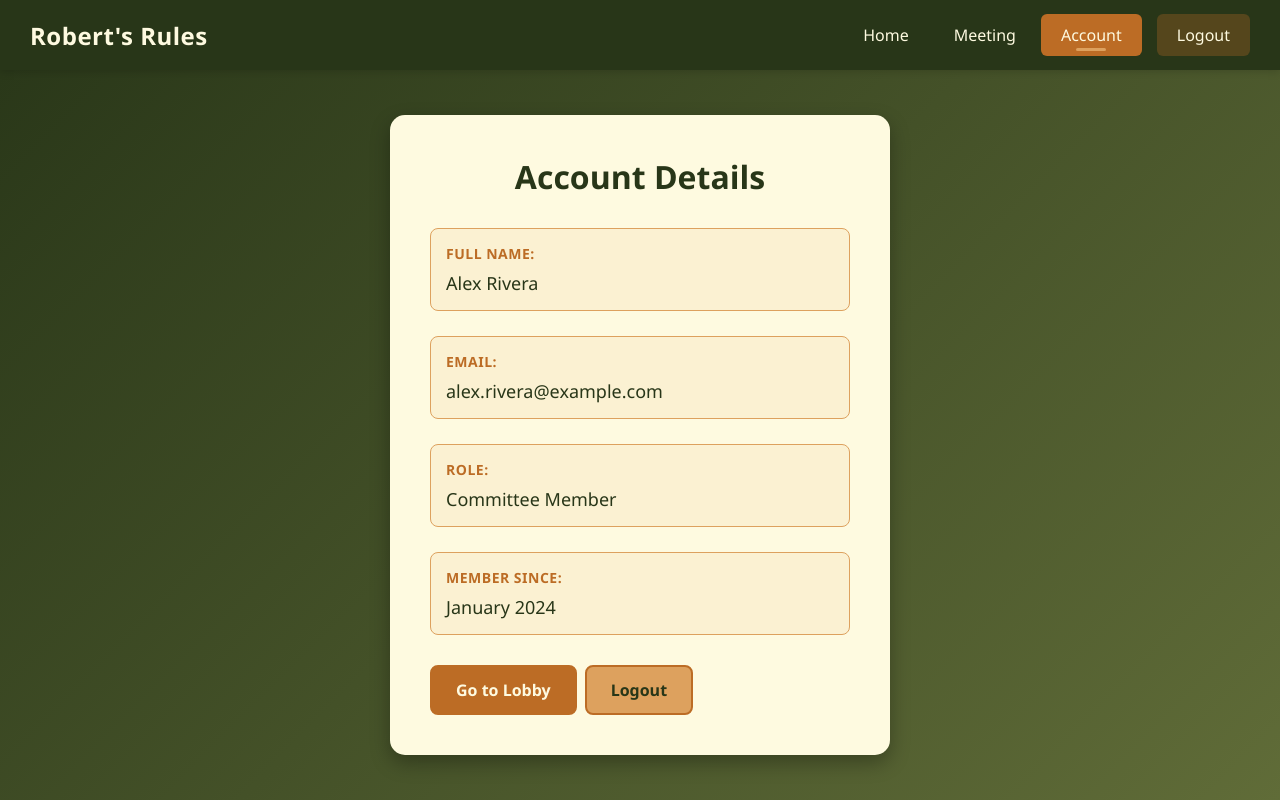
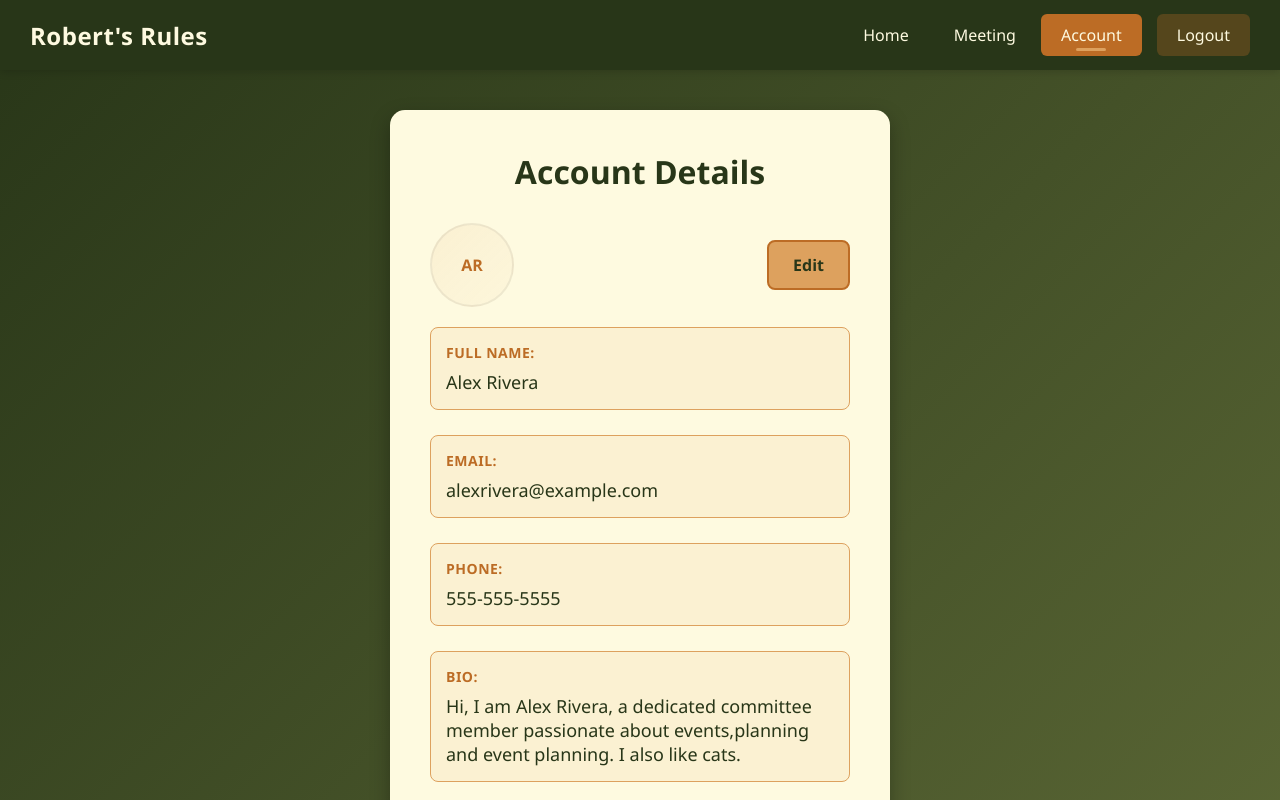
Before and after one commit to peytongolden/CSCI432_FinalProject, a React (Vite) app: page /account in a window 1280 px wide. Shown: the top 800 px of the page. Built offline with nearby package versions, Linux system fonts and the light colour scheme.

Commit message:
Expanded account details and created edit function

```diff
--- a/src/pages/AccountDetails.css
+++ b/src/pages/AccountDetails.css
@@ -33,3 +33,69 @@
   color: var(--pakistan-green);
   margin: 0;
 }
+
+/* Avatar + header area */
+.account-header {
+  display: flex;
+  align-items: center;
+  justify-content: space-between;
+  gap: 1rem;
+  margin-bottom: 20px;
+}
+
+.avatar {
+  width: 84px;
+  height: 84px;
+  border-radius: 999px;
+  background: linear-gradient(135deg, rgba(221,161,94,0.1), rgba(221,161,94,0.04));
+  display: flex;
+  align-items: center;
+  justify-content: center;
+  overflow: hidden;
+  border: 2px solid rgba(0,0,0,0.06);
+}
+
+.avatar img {
+  width: 100%;
+  height: 100%;
+  object-fit: cover;
+}
+
+.avatar-fallback {
+  font-weight: 700;
+  color: var(--tigers-eye);
+}
+
+.account-actions button {
+  margin-left: 8px;
+}
+
+/* Form inputs */
+.info-row input[type="text"],
+.info-row input[type="email"],
+.info-row input[type="tel"],
+.info-row textarea {
+  width: 100%;
+  padding: 8px 10px;
+  border: 1px solid rgba(0,0,0,0.08);
+  border-radius: 6px;
+  font-size: 16px;
+}
+
+.info-row textarea { resize: vertical; }
+
+.file-row input[type="file"] {
+  margin-top: 8px;
+}
+
+.file-preview {
+  margin-top: 8px;
+}
+
+.file-preview img { max-width: 160px; border-radius: 6px; display: block; }
+
+.field-error {
+  color: #b00020;
+  margin-top: 6px;
+  font-size: 13px;
+}
--- a/src/pages/AccountDetails.jsx
+++ b/src/pages/AccountDetails.jsx
@@ -1,4 +1,4 @@
-import { useState } from 'react'
+import { useState, useEffect } from 'react'
 import { useNavigate } from 'react-router-dom'
 import './Login.css'
 import './AccountDetails.css'
@@ -6,12 +6,80 @@ import Navigation from '../components/Navigation'
 
 function AccountDetails() {
   const navigate = useNavigate()
-  const [userInfo] = useState({
-    name: 'Alex Rivera',
-    email: 'alex.rivera@example.com',
-    role: 'Committee Member',
-    joinDate: 'January 2024'
+  // Load persisted user info from localStorage, fallback to defaults
+  const [userInfo, setUserInfo] = useState(() => {
+    try {
+      const raw = localStorage.getItem('userInfo')
+      if (raw) return JSON.parse(raw)
+    } catch (e) {
+      console.error('Failed to parse stored user info', e)
+    }
+
+    return {
+      name: 'Alex Rivera',
+      email: 'alexrivera@example.com',
+      role: 'Committee Member',
+      joinDate: 'January 2024',
+      phone: '555-555-5555',
+      bio: 'Hi, I am Alex Rivera, a dedicated committee member passionate about events,'+
+      'planning and event planning. I also like cats.',
+      avatar: '' // base64 data URL or remote URL
+    }
   })
+
+  const [editing, setEditing] = useState(false)
+  const [form, setForm] = useState(userInfo)
+  const [errors, setErrors] = useState({})
+
+  useEffect(() => {
+    setForm(userInfo)
+  }, [userInfo])
+
+  // Validation helpers
+  const validateEmail = (email) => {
+    if (!email) return 'Email is required.'
+    const emailPattern = /^[^\s@]+@[^\s@]+\.[^\s@]+$/
+    if (!emailPattern.test(email)) return 'Please enter a valid email address.'
+    return ''
+  }
+
+  const countDigits = (s) => (s ? (s.match(/\d/g) || []).length : 0)
+  const validatePhone = (phone) => {
+    if (!phone) return '' // optional
+    const digits = countDigits(phone)
+    if (digits < 10) return 'Please enter a valid phone number (at least 10 digits).'
+    if (digits > 15) return 'Phone number looks too long.'
+    return ''
+  }
+
+  // Format phone into dashed groups (simple, client-side):
+  // - 10 digits => 123-456-7890
+  // - 11 digits => 1-234-567-8901
+  // - fewer than 4 digits => as-is
+  // - 4-6 => 123-456
+  const formatPhone = (raw) => {
+    if (!raw) return ''
+    const digits = ('' + raw).replace(/\D/g, '')
+    if (digits.length <= 3) return digits
+    if (digits.length <= 6) return `${digits.slice(0,3)}-${digits.slice(3)}`
+    if (digits.length <= 10) return `${digits.slice(0,3)}-${digits.slice(3,6)}-${digits.slice(6)}`
+    // more than 10 => place country prefix before the usual groups
+    const ccLen = digits.length - 10
+    const cc = digits.slice(0, ccLen)
+    const rest = digits.slice(ccLen)
+    return `${cc}-${rest.slice(0,3)}-${rest.slice(3,6)}-${rest.slice(6)}`
+  }
+
+  // Live-validate email & phone while editing
+  useEffect(() => {
+    if (!editing) return
+    const next = {}
+    const emailErr = validateEmail(form.email)
+    if (emailErr) next.email = emailErr
+    const phoneErr = validatePhone(form.phone)
+    if (phoneErr) next.phone = phoneErr
+    setErrors(next)
+  }, [form.email, form.phone, editing])
 
   return (
     <>
@@ -23,14 +91,95 @@ function AccountDetails() {
           <h2 className="section-title">Account Details</h2>
 
           <div className="account-info">
+            <div className="account-header">
+              <div className="avatar">
+                {form.avatar ? (
+                  <img src={form.avatar} alt={`${form.name} avatar`} />
+                ) : (
+                  <div className="avatar-fallback">{(form.name || 'U').split(' ').map(n=>n[0]).slice(0,2).join('')}</div>
+                )}
+              </div>
+
+              <div className="account-actions">
+                {!editing ? (
+                  <button onClick={() => setEditing(true)}>Edit</button>
+                ) : (
+                  <>
+                    <button
+                      className="primary"
+                      onClick={() => {
+                          // Ensure phone is formatted before validating/saving
+                          const formattedPhone = formatPhone(form.phone)
+                          const emailErr = validateEmail(form.email)
+                          const phoneErr = validatePhone(formattedPhone)
+                          const next = {}
+                          if (emailErr) next.email = emailErr
+                          if (phoneErr) next.phone = phoneErr
+                          setErrors(next)
+                          if (Object.keys(next).length > 0) return
+
+                          const updated = { ...form, phone: formattedPhone }
+                          setUserInfo(updated)
+                          try { localStorage.setItem('userInfo', JSON.stringify(updated)) } catch (e) { console.error(e) }
+                          setForm(updated)
+                          setEditing(false)
+                        }}
+                      disabled={Object.keys(errors).length > 0}
+                    >
+                      Save
+                    </button>
+                    <button onClick={() => { setForm(userInfo); setEditing(false); setErrors({}) }}>Cancel</button>
+                  </>
+                )}
+              </div>
+            </div>
+
             <div className="info-row">
               <label>Full Name:</label>
-              <p>{userInfo.name}</p>
+              {editing ? (
+                <input type="text" value={form.name} onChange={(e) => setForm(prev => ({ ...prev, name: e.target.value }))} />
+              ) : (
+                <p>{userInfo.name}</p>
+              )}
             </div>
 
             <div className="info-row">
               <label>Email:</label>
-              <p>{userInfo.email}</p>
+              {editing ? (
+                <>
+                  <input type="email" value={form.email} onChange={(e) => setForm(prev => ({ ...prev, email: e.target.value }))} />
+                  {errors.email && <div className="field-error">{errors.email}</div>}
+                </>
+              ) : (
+                <p>{userInfo.email}</p>
+              )}
+            </div>
+
+            <div className="info-row">
+              <label>Phone:</label>
+              {editing ? (
+                <>
+                  <input
+                    type="tel"
+                    value={form.phone || ''}
+                    onChange={(e) => setForm(prev => ({ ...prev, phone: e.target.value }))}
+                    onBlur={() => setForm(prev => ({ ...prev, phone: formatPhone(prev.phone) }))}
+                    placeholder="(555) 555-5555"
+                  />
+                  {errors.phone && <div className="field-error">{errors.phone}</div>}
+                </>
+              ) : (
+                <p>{userInfo.phone || '—'}</p>
+              )}
+            </div>
+
+            <div className="info-row">
+              <label>Bio:</label>
+              {editing ? (
+                <textarea value={form.bio || ''} onChange={(e) => setForm(prev => ({ ...prev, bio: e.target.value }))} rows={4} />
+              ) : (
+                <p style={{ whiteSpace: 'pre-wrap' }}>{userInfo.bio || '—'}</p>
+              )}
             </div>
 
             <div className="info-row">
@@ -47,10 +196,28 @@ function AccountDetails() {
               <button className="primary" onClick={() => navigate('/lobby')}>
                 Go to Lobby
               </button>
-              <button onClick={() => navigate('/login')}>
+              <button onClick={() => { localStorage.removeItem('userInfo'); navigate('/login') }}>
                 Logout
               </button>
             </div>
+
+            {editing && (
+              <div className="info-row file-row">
+                <label>Profile Picture</label>
+                <input type="file" accept="image/*" onChange={(e) => {
+                  const file = e.target.files && e.target.files[0]
+                  if (!file) return
+                  const reader = new FileReader()
+                  reader.onload = () => {
+                    setForm(prev => ({ ...prev, avatar: reader.result }))
+                  }
+                  reader.readAsDataURL(file)
+                }} />
+                <div className="file-preview">
+                  {form.avatar ? <img src={form.avatar} alt="preview" /> : <span>No image selected</span>}
+                </div>
+              </div>
+            )}
           </div>
         </section>
         </div>
```
